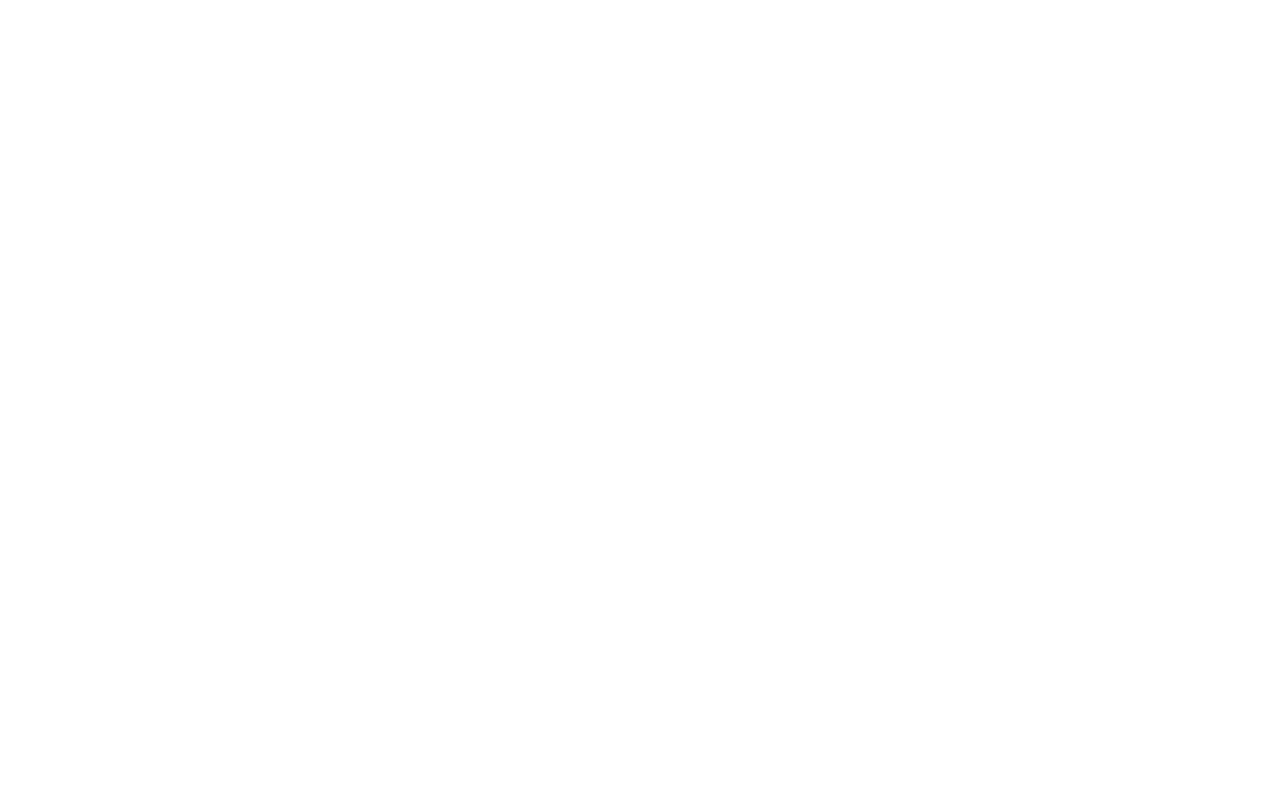
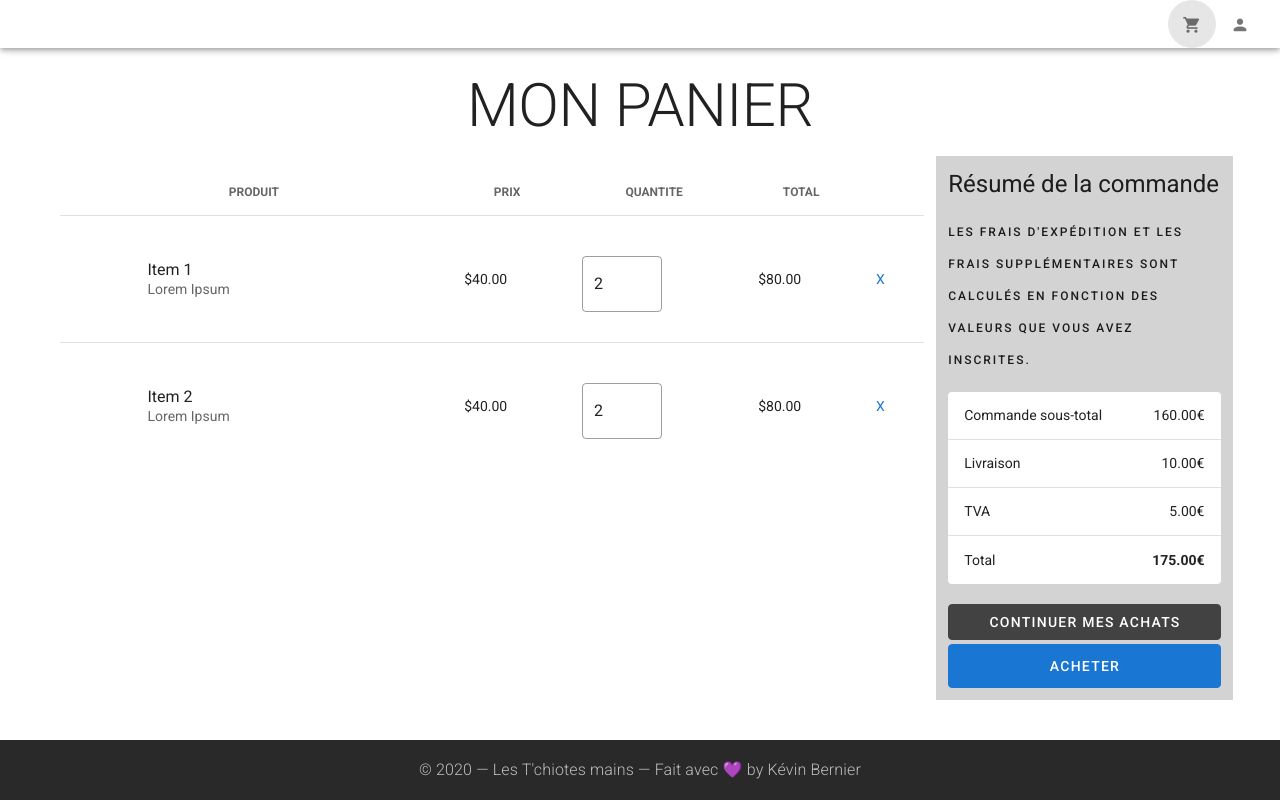
Before and after one commit to Blacksst0ff/les-T-chiotes-mains, a Vue app: page /panier in a window 1280 px wide. Built offline with nearby package versions, Linux system fonts and the light colour scheme.

Commit message:
Add panier
Ajout des icons de navigation header

```diff
--- a/src/components/front/Header.vue
+++ b/src/components/front/Header.vue
@@ -8,10 +8,76 @@
       link
       contain
       max-height="70%"
+      width="200"
       :src="require('@/assets/logo_t.png')"
       style="cursor: pointer;"
       @click="goHome()"
     />
+
+    <v-menu
+      v-if="$vuetify.breakpoint.xsOnly"
+      bottom
+      origin="center center"
+      transition="scale-transition"
+    >
+      <template v-slot:activator="{ on }">
+        <v-btn
+          icon
+          v-on="on"
+        >
+          <v-icon>mdi-dots-vertical</v-icon>
+        </v-btn>
+      </template>
+
+      <v-list v-if="this.$route.name == 'home'">
+        <v-list-item :to="{ name: 'shop' }">
+          <v-list-item-title>Boutique</v-list-item-title>
+        </v-list-item>
+        <v-list-item :to="{ name: 'login' }">
+          <v-list-item-title>Connexion</v-list-item-title>
+        </v-list-item>
+      </v-list>
+      <v-list v-else>
+        <v-list-item :to="{ name: 'cart' }">
+          <v-list-item-title>Panier</v-list-item-title>
+        </v-list-item>
+        <v-list-item :to="{ name: 'login' }">
+          <v-list-item-title>Connexion</v-list-item-title>
+        </v-list-item>
+      </v-list>
+    </v-menu>
+
+    <div v-else>
+      <v-btn
+        v-if="this.$route.name == 'home'"
+        :to="{ name: 'shop' }"
+        icon
+        exact
+      >
+        <v-icon size="19">
+          mdi-shopping
+        </v-icon>
+      </v-btn>
+      <v-btn
+        v-else
+        :to="{ name: 'cart' }"
+        icon
+        exact
+      >
+        <v-icon size="19">
+          mdi-cart
+        </v-icon>
+      </v-btn>
+      <v-btn
+        :to="{ name: 'login' }"
+        icon
+        exact
+      >
+        <v-icon size="19">
+          mdi-account
+        </v-icon>
+      </v-btn>
+    </div>
   </v-app-bar>
 </template>
 
--- a/src/router.js
+++ b/src/router.js
@@ -3,6 +3,8 @@
 import Home from './views/Home.vue'
 import Shop from './views/Shop.vue'
 import Product from './views/Product.vue'
+import Cart from './views/Cart.vue'
+import Login from './views/Login.vue'
 
 Vue.use(Router)
 
@@ -25,5 +27,15 @@
       name: 'product',
       component: Product
     },
+    {
+      path: '/panier',
+      name: 'cart',
+      component: Cart
+    },
+    {
+      path: '/login',
+      name: 'login',
+      component: Login
+    },
   ]
 })
--- /dev/null
+++ b/src/views/Cart.vue
@@ -0,0 +1,195 @@
+<template>
+  <v-app>
+    <Header />
+    <v-content>
+      <v-container>
+        <p class="display-3 font-weight-light	text-center pa-4">
+          MON PANIER
+        </p>
+        <v-row>
+          <v-col
+            :cols="12"
+            md="9"
+            sm="12"
+          >
+            <v-simple-table>
+              <template v-slot:default>
+                <thead>
+                  <tr>
+                    <th class="text-center">
+                      PRODUIT
+                    </th>
+                    <th class="text-center">
+                      PRIX
+                    </th>
+                    <th class="text-center">
+                      QUANTITE
+                    </th>
+                    <th class="text-center">
+                      TOTAL
+                    </th>
+                    <th class="text-center" />
+                  </tr>
+                </thead>
+                <tbody>
+                  <tr>
+                    <td>
+                      <v-list-item key="1">
+                        <v-list-item-avatar>
+                          <v-img :src="require('../assets/images/products/1.jpg')" />
+                        </v-list-item-avatar>
+
+                        <v-list-item-content>
+                          <v-list-item-title>Item 1</v-list-item-title>
+                          <v-list-item-subtitle>Lorem Ipsum</v-list-item-subtitle>
+                        </v-list-item-content>
+                      </v-list-item>
+                    </td>
+                    <td>$40.00</td>
+                    <td>
+                      <v-text-field
+                        class="pt-10"
+                        label="Outlined"
+                        style="width: 80px;"
+                        single-line
+                        outlined
+                        value="2"
+                        type="number"
+                      />
+                    </td>
+                    <td>$80.00</td>
+                    <td><a>X</a></td>
+                  </tr>
+                  <tr>
+                    <td>
+                      <v-list-item key="1">
+                        <v-list-item-avatar>
+                          <v-img :src="require('../assets/images/products/2.jpg')" />
+                        </v-list-item-avatar>
+
+                        <v-list-item-content>
+                          <v-list-item-title>Item 2</v-list-item-title>
+                          <v-list-item-subtitle>Lorem Ipsum</v-list-item-subtitle>
+                        </v-list-item-content>
+                      </v-list-item>
+                    </td>
+                    <td>$40.00</td>
+                    <td>
+                      <v-text-field
+                        class="pt-10"
+                        label="Outlined"
+                        style="width: 80px;"
+                        single-line
+                        outlined
+                        value="2"
+                        type="number"
+                      />
+                    </td>
+                    <td>$80.00</td>
+                    <td><a>X</a></td>
+                  </tr>
+                </tbody>
+              </template>
+            </v-simple-table>
+          </v-col>
+          <v-col
+            :cols="12"
+            md="3"
+            sm="12"
+            style="background-color: lightgray"
+          >
+            <p class="headline">
+              Résumé de la commande
+            </p>
+            <p class="overline">
+              LES FRAIS D'EXPÉDITION ET LES FRAIS SUPPLÉMENTAIRES SONT CALCULÉS EN FONCTION DES VALEURS QUE VOUS AVEZ INSCRITES.
+            </p>
+            <v-simple-table>
+              <template v-slot:default>
+                <tbody>
+                  <tr>
+                    <td>Commande sous-total</td>
+                    <td
+                      class="text-right"
+                      style="width: 50px;"
+                    >
+                      160.00€
+                    </td>
+                  </tr>
+                  <tr>
+                    <td>Livraison</td>
+                    <td
+                      class="text-right"
+                      style="width: 50px;"
+                    >
+                      10.00€
+                    </td>
+                  </tr>
+                  <tr>
+                    <td>TVA</td>
+                    <td
+                      class="text-right"
+                      style="width: 50px;"
+                    >
+                      5.00€
+                    </td>
+                  </tr>
+                  <tr>
+                    <td>Total</td>
+                    <td
+                      class="text-right"
+                      style="width: 50px;"
+                    >
+                      <b>175.00€</b>
+                    </td>
+                  </tr>
+                </tbody>
+              </template>
+            </v-simple-table>
+            <div class="text-center">
+              <v-btn
+                class="secondary white--text mt-5"
+                outlined
+                block
+                :to="{ name: 'shop' }"
+              >
+                Continuer mes Achats
+              </v-btn>
+              <v-btn
+                class="primary white--text mt-1"
+                outlined
+                block
+                large
+              >
+                Acheter
+              </v-btn>
+            </div>
+          </v-col>
+        </v-row>
+      </v-container>
+    </v-content>
+    <Footer />
+  </v-app>
+</template>
+
+<script>
+import { mapGetters } from 'vuex'
+import Header from '@/components/front/Header.vue'
+import Footer from '@/components/front/Footer.vue'
+
+export default {
+  name: "ShopCart",
+  components: { Header, Footer },
+  data: () => ({
+  }),
+  computed: {
+    ...mapGetters(['getCart']),
+  },
+  created () {
+    window.scrollTo(0, 0);
+  },
+}
+</script>
+
+<style>
+</style>
```
Also changed, not shown: src/views/Login.vue (added).
